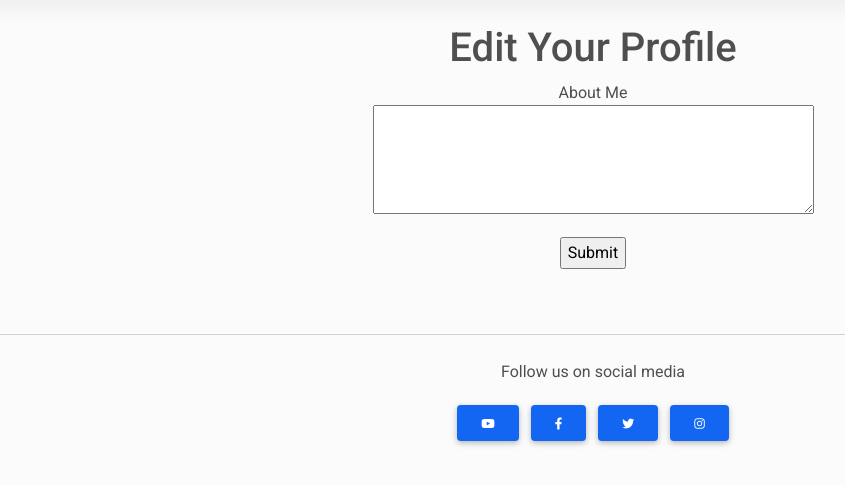
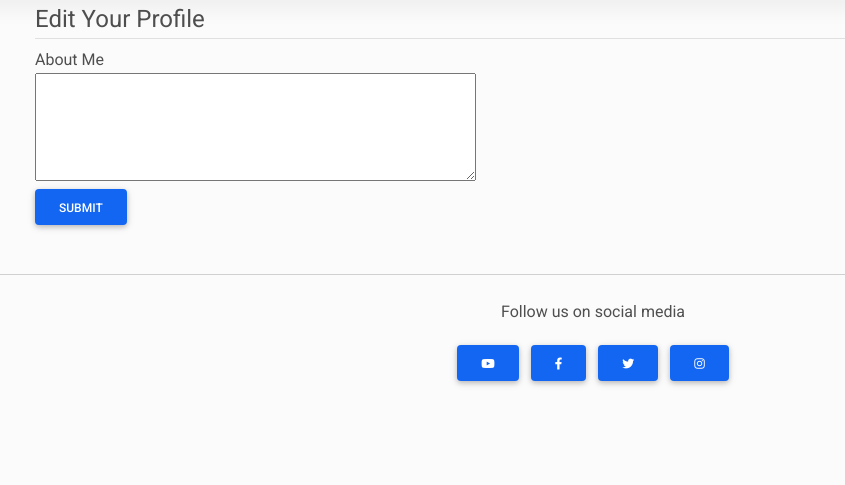
Before and after one commit to michaelhesch/ci-ms-3, a Flask app: template app/templates/edit_profile.html in a window 1280 px wide. Shown: the part 59-544 px from the top of the page, without its empty margins (47-892 px from the left). Run offline with Flask 2, Linux system fonts and the light colour scheme; the template is opened without the code that fills it: values that come from a table or form of the project are taken from there, others are empty.

Commit message:
Revise form error handling and comment section layout

```diff
--- a/app/templates/edit_profile.html
+++ b/app/templates/edit_profile.html
@@ -1,17 +1,29 @@
 {% extends "base.html" %}
 {% block content %}
-<div class="py-4 text-center">
-    <h1>Edit Your Profile</h1>
+<div class="content-section">
     <form action="" method="POST">
+        <fieldset class="form-group">
+            <legend class="border-bottom mb4">
+                Edit Your Profile
+            </legend>
             {{ form.hidden_tag() }}
-        <p>
+            <div class="form-group">
                 {{ form.about_me.label }}<br />
+            </div>
+            <div class="form-group">
                 {{ form.about_me(cols=50, rows=4) }}<br />
+            </div>
+            {% if form.about_me.errors %}
+                <div class="invalid-feedback">
                     {% for error in form.about_me.errors %}
                     <span style="color: red;">[{{ error }}]</span>
                     {% endfor %}
-        </p>
-        <p>{{ form.submit() }}</p>
+                </div>
+            {% endif %}
+        </fieldset>
+        <div class="form-group">
+            {{ form.submit(class_="btn btn-primary mb-4") }}
+        </div>
     </form>
 </div>
 {% endblock %}
--- a/app/templates/photos/photo.html
+++ b/app/templates/photos/photo.html
@@ -51,7 +51,7 @@
                   </form>
                 </div>
                 <p class="card-text">{{ comment.comment_text }}</p>
-                <div class="card-footer text-muted"><em>Comment added on: {{ comment.user_comment_datetime }}</em></div>
+                <div class="card-footer text-muted"><em>Comment added on: {{ comment.user_comment_datetime.date() }}</em></div>
               </div>
             {% endfor %}
           <button class="btn btn-primary mb-4" onclick="goBack()">Go Back</button>
```
Lines whose indentation alone changed are shown as unchanged.
